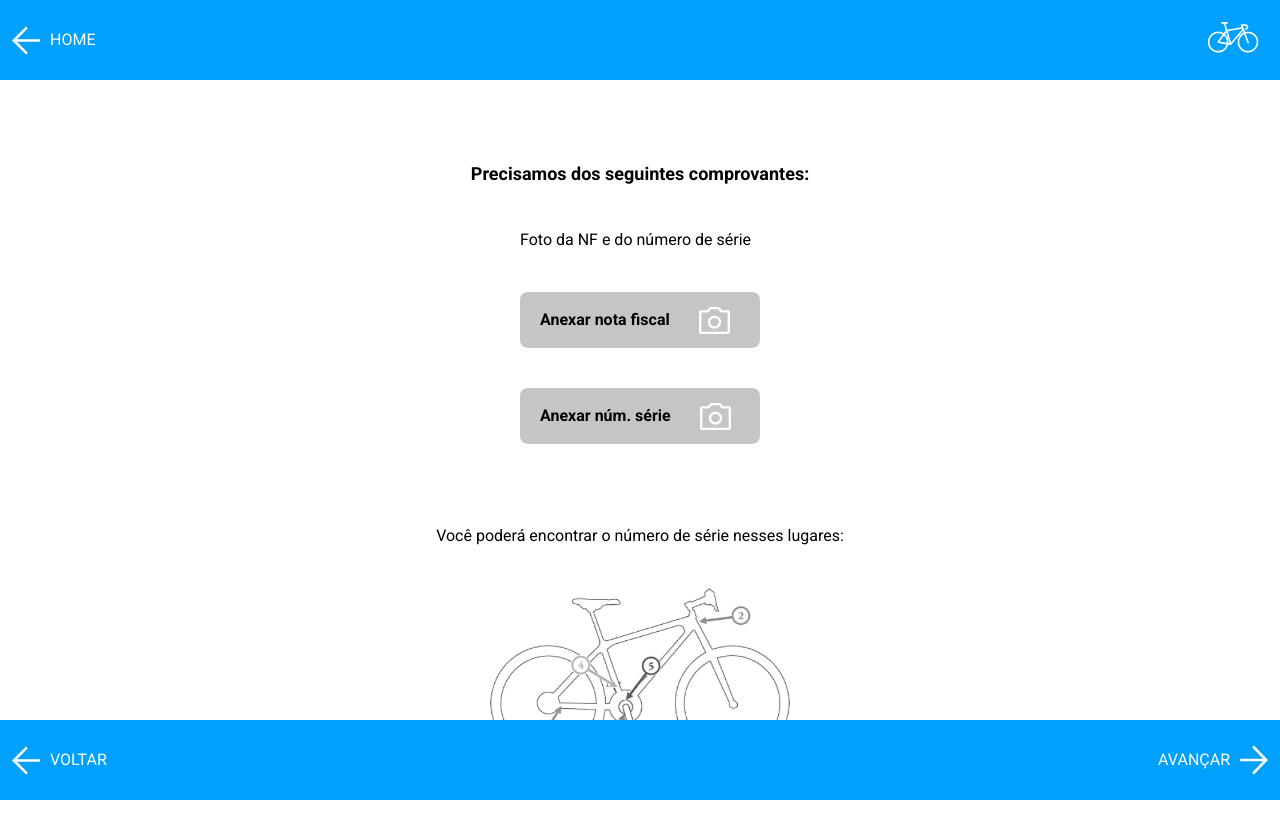
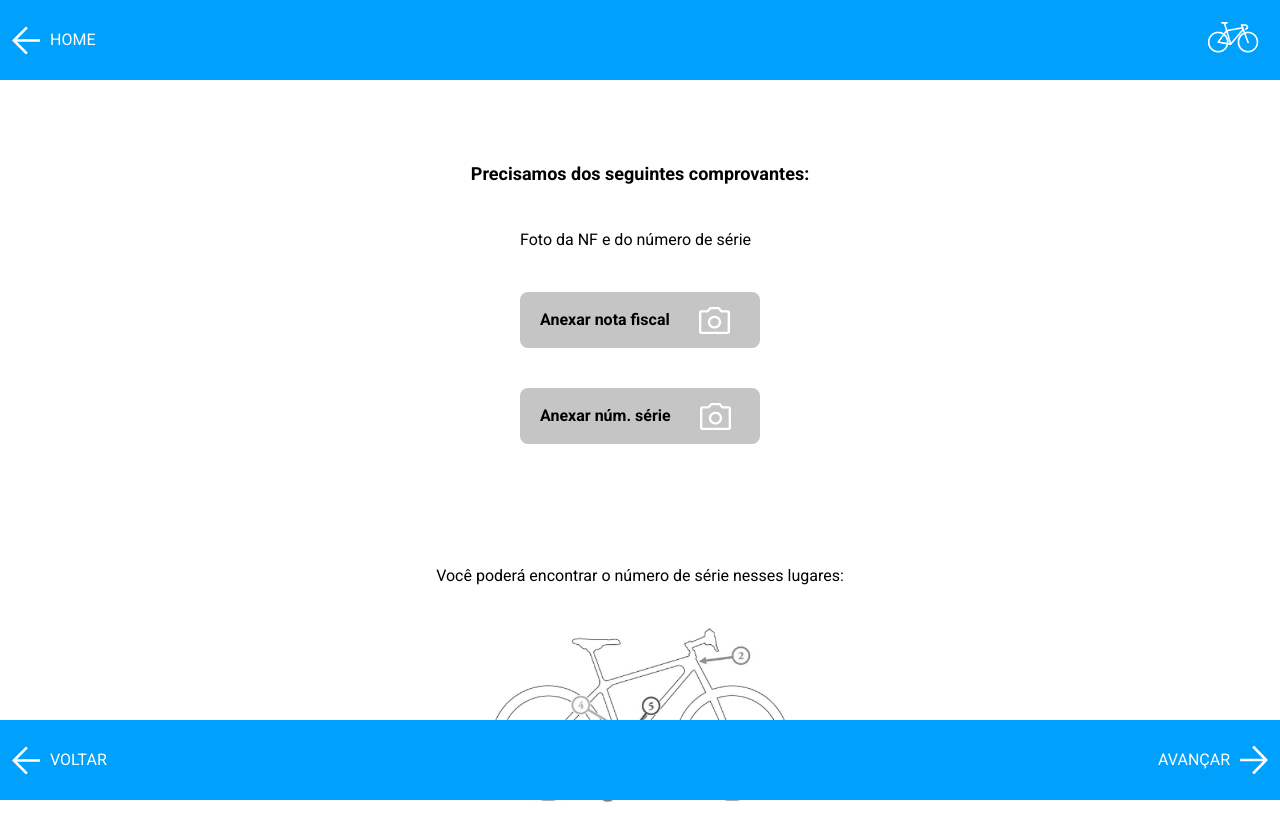
Before and after one commit to vgont/brainstormers, a Next.js app: page /tipo/potencia/modificacoes/comprovantes in a window 1280 px wide. Shown: the top 840 px of the page. Built offline with nearby package versions, Linux system fonts and the light colour scheme.

Commit message:
margin fixed

```diff
--- a/src/app/tipo/potencia/modificacoes/comprovantes/page.js
+++ b/src/app/tipo/potencia/modificacoes/comprovantes/page.js
@@ -18,7 +18,7 @@ export default function Comprovantes() {
             <Button texto={'Anexar núm. série'} photoButton={true}/>
           </div>
           <div className="flex flex-col justify-center items-center">
-            <h3 className="mb-10">Você poderá encontrar o número de série nesses lugares:</h3>
+            <h3 className="m-10">Você poderá encontrar o número de série nesses lugares:</h3>
             <Image src={'/images/numBike.jpg'} width={300} height={150} />
           </div>
         </div>
```
